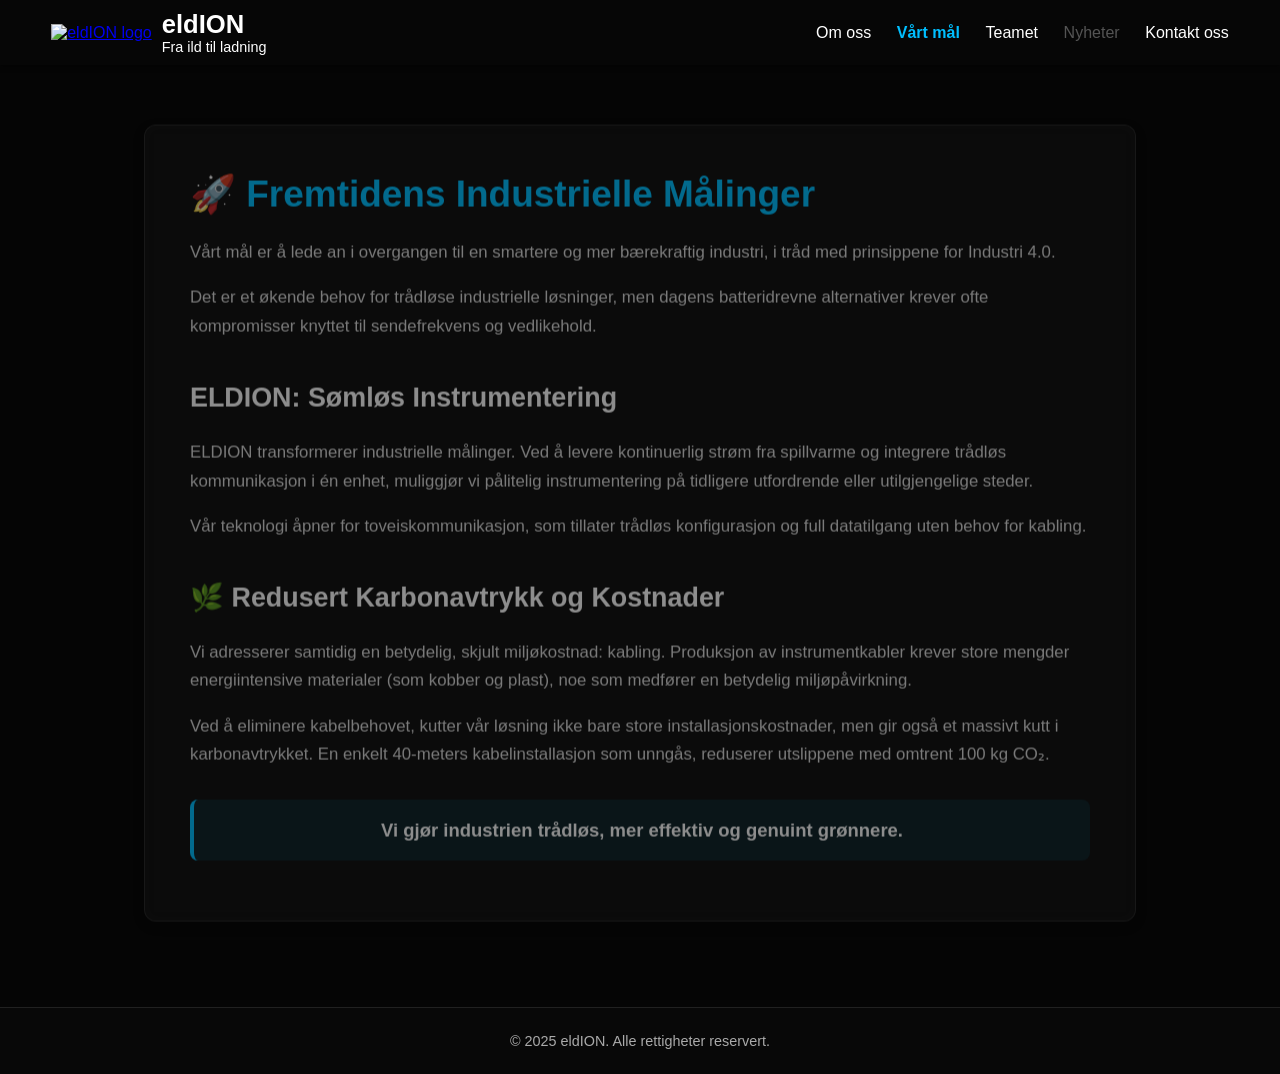
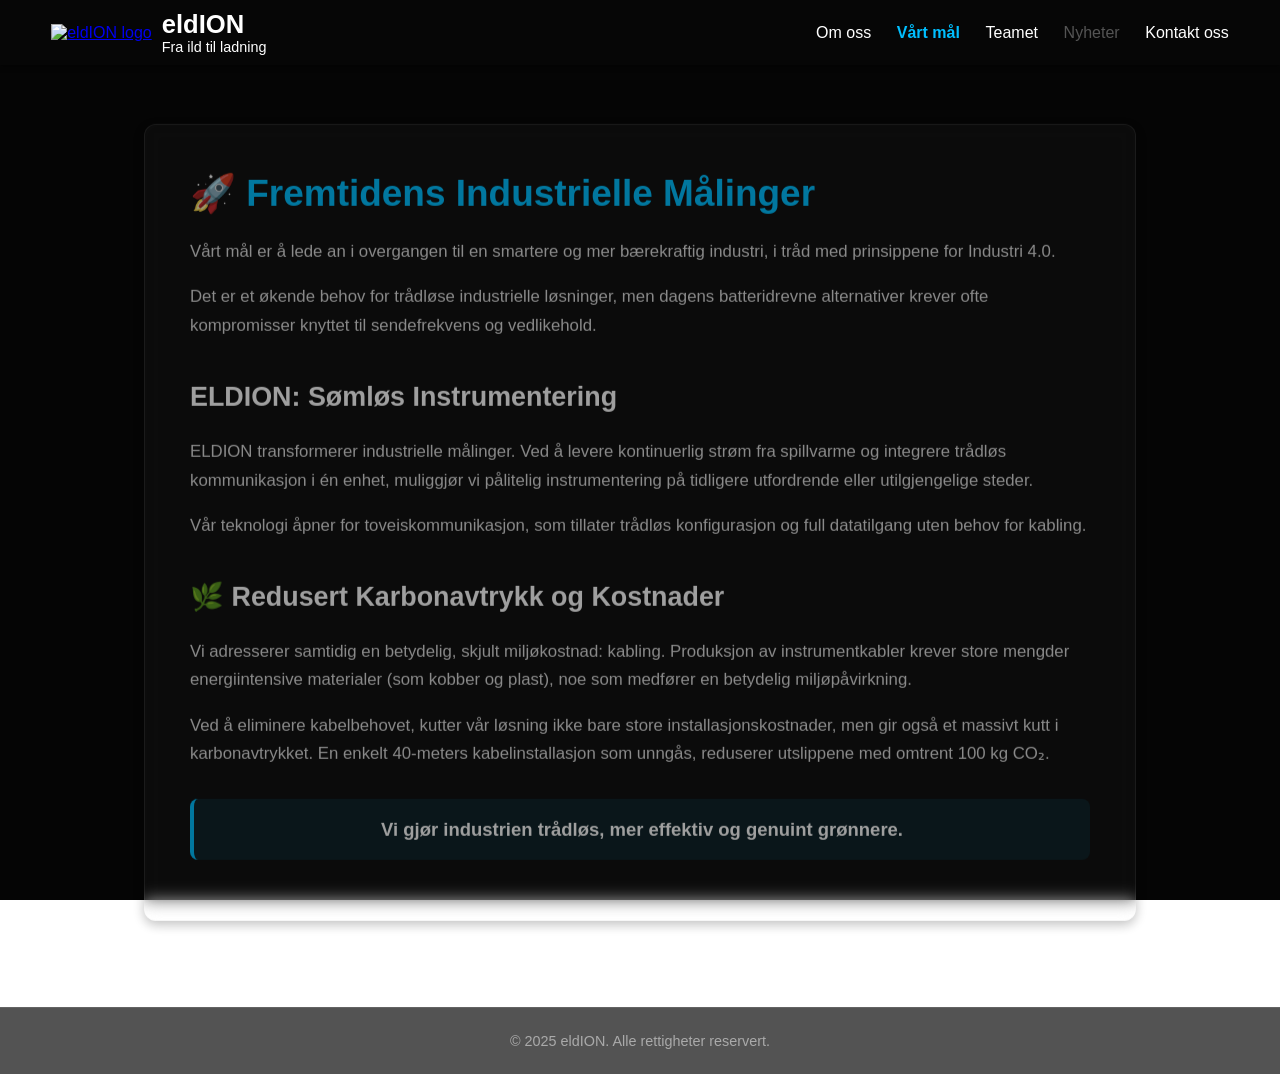

Update style.css

--- a/css/style.css
+++ b/css/style.css
@@ -10,24 +10,30 @@ body {
     margin: 0;
     padding: 0;
     font-family: 'Segoe UI', Tahoma, Geneva, Verdana, sans-serif;
-    
-    /* Bakgrunnsbilde-innstillinger */
-    background-image: url('../images/gemini3.png'); 
-    background-size: cover;
-    background-position: center;
-    background-attachment: fixed; /* Standard er 'fixed' for desktop */
-    background-repeat: no-repeat;
-    
-    /* Fallback-farge hvis bildet ikke laster */
-    background-color: #050505; 
-    
     color: #fff; /* Hvit tekstfarge */
 
     /* -- REGLER FOR STICKY FOOTER -- */
     display: flex;
     flex-direction: column;
-    /* Sørger for at body er MINST like høy som nettleservinduet */
     min-height: 100vh;
+}
+
+/* NY REGEL: Dette låser bakgrunnen perfekt til skjermen uansett enhet */
+body::before {
+    content: "";
+    position: fixed;
+    top: 0;
+    left: 0;
+    width: 100vw;
+    height: 100vh;
+    
+    background-image: url('../images/gemini3.png'); 
+    background-size: cover;
+    background-position: center;
+    background-repeat: no-repeat;
+    background-color: #050505; 
+    
+    z-index: -1; /* Legger bildet helt bakerst */
 }
 
 /* =========================================
@@ -535,19 +541,9 @@ main {
         padding-top: 170px; /* Mer plass til høy navbar */
     }
 
-    /*
-     * FIKS FOR "HAKK" OG "SVART BAKGRUNN" PÅ MOBIL:
-     * 1. Vi lar bakgrunnen scrolle med siden for å unngå "hakk".
-     * 2. Vi skrur av 'min-height: 100vh' for å unngå "svart bakgrunn".
-    */
+/* Deaktiverer sticky footer på mobil */
     body {
-        background-attachment: scroll;
-        min-height: 0; /* Deaktiverer sticky footer på mobil */
-    }
-
-    /* Vi fjerner også 'min-height: 100vh' fra html-taggen på mobil */
-    html {
-        height: auto;
+        min-height: 0; 
     }
 }
 
